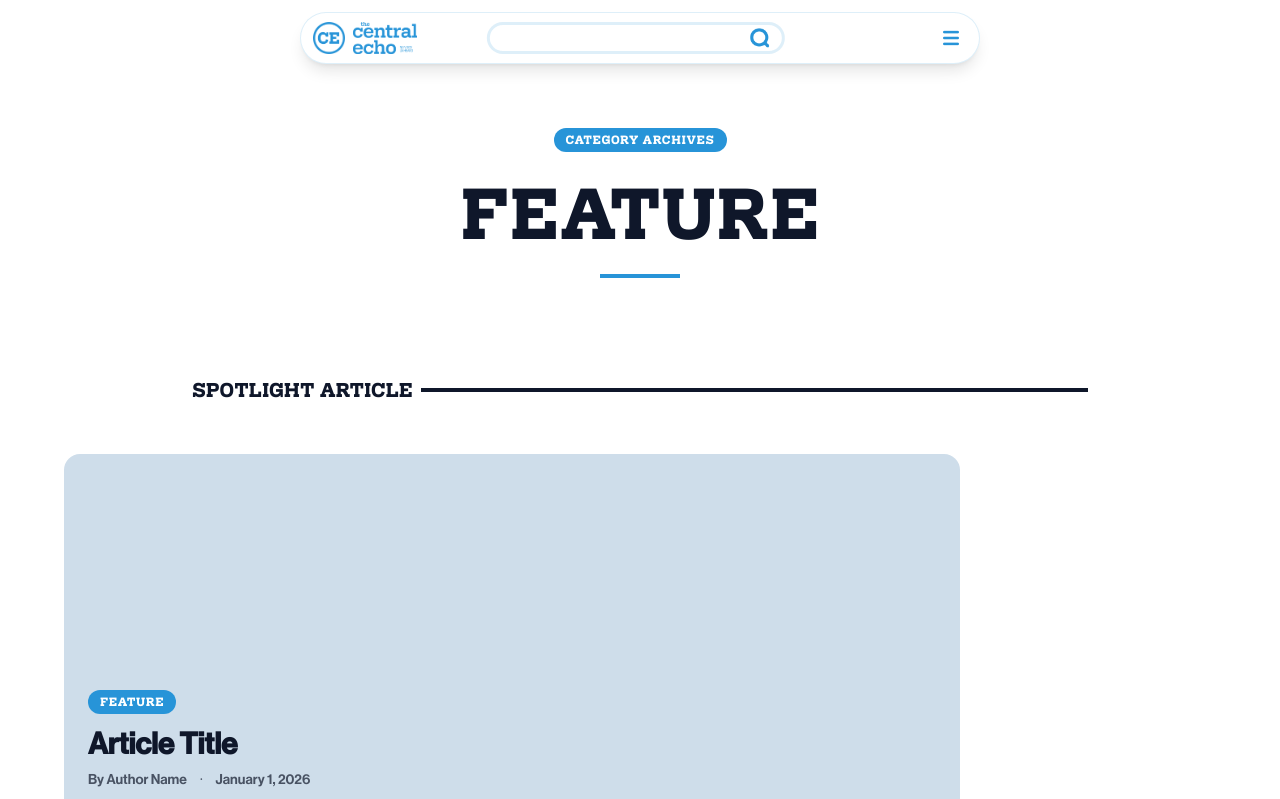
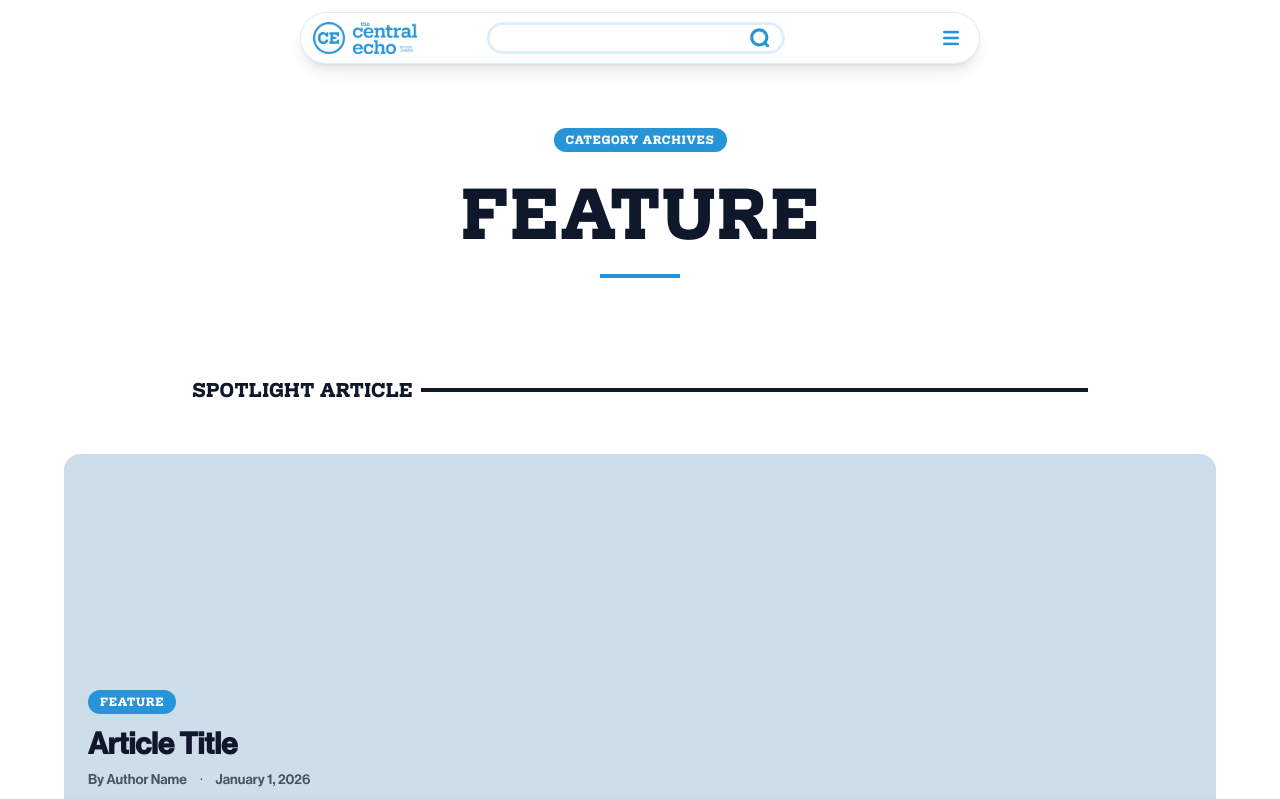
Before and after one commit to Bryian1125/CentralEchoSite, a Next.js app: page /categories/feature in a window 1280 px wide. Shown: the top 799 px of the page. Built offline with nearby package versions, Linux system fonts and the light colour scheme.

Commit message:
fix(CategoryPage): spotlight article width matches header (max-w-6xl)
- Changed max-w-4xl to max-w-6xl to align with CategoryHeader
- Now centers on same axis as CategoryHeader

```diff
--- a/components/CategoryPage/SpotlightArticle.tsx
+++ b/components/CategoryPage/SpotlightArticle.tsx
@@ -20,7 +20,7 @@ export default function SpotlightArticle({ article }: SpotlightArticleProps) {
         animate={{ opacity: 1, y: 0 }}
         transition={{ duration: 0.8, ease: [0.215, 0.61, 0.355, 1] }}
         whileHover={{ y: -8, boxShadow: "0 25px 50px -12px rgba(0, 0, 0, 0.25)", transition: { type: "spring", stiffness: 300, damping: 30 } }}
-        className="w-full max-w-4xl h-90 bg-secondary rounded-2xl relative overflow-clip text-left"
+        className="w-full max-w-6xl h-90 bg-secondary rounded-2xl relative overflow-clip text-left"
       >
         {/* Featured Image */}
         {article.image && (
```
